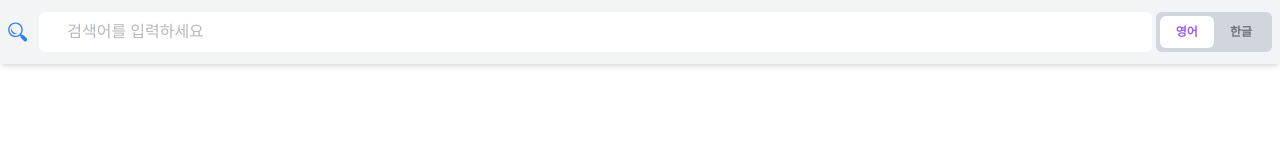
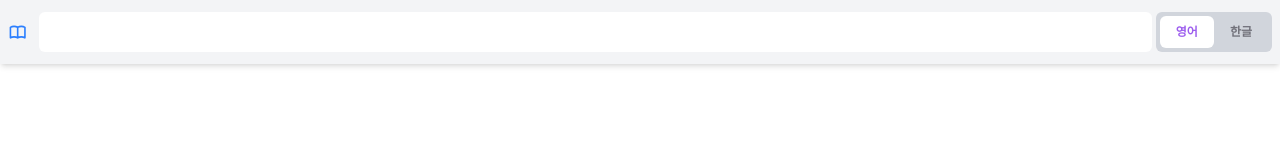
Before and after one commit to munjh61/SeeVocaLang, a React (Vite) app in the folder frontend/: page /moon in a window 1280 px wide. Shown: the top 160 px of the page. Built offline with nearby package versions, Linux system fonts and the light colour scheme; a web font is replaced by a local one.

Commit message:
svg변경

```diff
--- a/frontend/src/components/layout/book/IconButton.tsx
+++ b/frontend/src/components/layout/book/IconButton.tsx
@@ -6,16 +6,16 @@ type IconProps = ComponentProps<typeof Icon>;
 type ButtonProps = ComponentProps<typeof Button>;
 
 type IconButtonProps = {
-  icon: ComponentType<SVGProps<SVGSVGElement>>;
+  // icon: ComponentType<SVGProps<SVGSVGElement>>;
   className?: string;
-  iconVariant?: IconProps;
-  ButtonVariant?: ButtonProps;
-  children: React.ReactNode;
+  iconVariant: IconProps;
+  ButtonVariant: ButtonProps;
+  children?: React.ReactNode;
   inputValue?: (value: string) => void;
 };
 
 export const IconButton = ({
-  icon,
+  // icon,
   className,
   iconVariant,
   ButtonVariant,
@@ -26,10 +26,27 @@ export const IconButton = ({
   const size = ButtonVariant?.size;
   return (
     <div className={className}>
-      <Icon icon={icon} {...iconVariant} />
+      {/* <Icon icon={icon} {...iconVariant} /> */}
+      <Icon {...iconVariant} />
       <Button bgColor={bg} textColor={color} size={size}>
         {children}
       </Button>
     </div>
   );
 };
+
+// 이렇게 쓰면 됨
+// import { IconButton } from "../components/layout/book/IconButton";
+// import book from "../asset/nav_book.svg?react";
+
+// function TestPageMoon() {
+//   return (
+//     <div>
+//       <IconButton
+//         ButtonVariant={{ children: "" }}
+//         iconVariant={{ icon: book }}
+//       />
+//     </div>
+//   );
+// }
+// export default TestPageMoon;
--- a/frontend/src/components/layout/book/IconInput.tsx
+++ b/frontend/src/components/layout/book/IconInput.tsx
@@ -6,10 +6,9 @@ type InputProps = ComponentProps<typeof Input>;
 type IconProps = ComponentProps<typeof Icon>;
 
 type IconInputProps = {
-  icon: ComponentType<SVGProps<SVGSVGElement>>;
   className?: string;
   // variant props를 각각 따로 분리
-  iconVariant?: Pick<IconProps, "size" | "color" | "rotate">;
+  iconVariant: IconProps;
   inputVariant?: InputProps;
   // 일반 input HTML 속성들
   inputProps?: React.InputHTMLAttributes<HTMLInputElement>;
@@ -18,19 +17,12 @@ type IconInputProps = {
 };
 
 export const IconInput = ({
-  icon,
   iconVariant,
   inputVariant,
   inputProps,
   className = "",
   inputValue,
 }: IconInputProps) => {
-  const inputScale = inputVariant?.scale ?? "md";
-  const inputText = inputVariant?.text ?? "gray";
-  const iconSize = iconVariant?.size ?? "md";
-  const iconColor = iconVariant?.color ?? "gray";
-  const iconRotate = iconVariant?.rotate;
-
   const pressEnter = (e: React.KeyboardEvent<HTMLInputElement>) => {
     inputProps?.onKeyDown?.(e); // 원래 onKeyDown 먼저 실행
     if (e.key === "Enter" && inputValue) {
@@ -40,19 +32,14 @@ export const IconInput = ({
 
   return (
     <div className={`w-full flex items-center gap-2 ${className}`}>
-      <Icon icon={icon} size={iconSize} color={iconColor} rotate={iconRotate} />
-      <Input
-        scale={inputScale}
-        text={inputText}
-        {...inputProps}
-        onKeyDown={pressEnter}
-      />
+      <Icon {...iconVariant} />
+      <Input {...inputVariant} onKeyDown={pressEnter} />
     </div>
   );
 };
 
 // 이런 식으로 쓰면 됨
-// import searchSvg from "../asset/search.svg?react";
+// import book from "../asset/nav_book.svg?react";
 // import { IconInput } from "../components/layout/book/IconInput";
 
 // function TestPageMoon() {
@@ -62,12 +49,9 @@ export const IconInput = ({
 //   return (
 //     <div>
 //       <IconInput
-//         icon={searchSvg}
-//         iconVariant={{ color: "blue", size: "md" }}
+//         iconVariant={{ icon: book }}
 //         inputValue={handleSearch}
-//         inputProps={{}} // Input 변경
-//         className="" // 아이콘 + Input을 감싼 div를 변경
-//       />
+//       ></IconInput>
 //     </div>
 //   );
 // }
--- a/frontend/src/components/molecules/book/SearchbarSegment.tsx
+++ b/frontend/src/components/molecules/book/SearchbarSegment.tsx
@@ -6,10 +6,7 @@ type IconInputProps = ComponentProps<typeof IconInput>;
 type SegmentControlProps = ComponentProps<typeof SegmentControl>;
 
 type SearchbarSegmentProps = {
-  iconInput: Pick<
-    IconInputProps,
-    "icon" | "inputProps" | "inputVariant" | "iconVariant" | "inputValue"
-  >;
+  iconInput: IconInputProps;
   segmentControl?: Pick<
     SegmentControlProps,
     "options" | "defaultValue" | "onChange"
@@ -29,7 +26,7 @@ export const SearchbarSegment = ({
 };
 
 // 사용 방법
-// import searchSvg from "../asset/search.svg?react";
+// import book from "../asset/nav_book.svg?react";
 // import { SearchbarSegment } from "../components/molecules/book/SearchbarSegment";
 
 // function TestPageMoon() {
@@ -37,27 +34,30 @@ export const SearchbarSegment = ({
 //     console.log(value);
 //   };
 //   return (
-//     <div>
-//       <SearchbarSegment
-//         iconInput={{
-//           icon: searchSvg,
-//           iconVariant: { color: "blue" },
-//           inputProps: {
-//             placeholder: "검색어를 입력하세요",
-//           },
-//           inputVariant: { scale: "md" },
-//           inputValue: handleSearch,
-//         }}
-//         segmentControl={{
-//           options: [
-//             { label: "영어", value: "en" },
-//             { label: "한글", value: "ko" },
-//           ],
-//           defaultValue: "en",
-//           onChange: v => console.log("선택됨:", v),
-//         }}
-//       />
-//     </div>
+//     <SearchbarSegment
+//       iconInput={{
+//         iconVariant: {
+//           icon: book,
+//           color: "blue",
+//         },
+//         inputProps: {
+//           placeholder: "검색어를 입력하세요",
+//           onChange: () => handleSearch,
+//         },
+//         inputVariant: {
+//           scale: "md",
+//           text: "gray",
+//         },
+//       }}
+//       segmentControl={{
+//         options: [
+//           { label: "영어", value: "en" },
+//           { label: "한글", value: "ko" },
+//         ],
+//         defaultValue: "en",
+//         onChange: value => console.log("선택됨:", value),
+//       }}
+//     />
 //   );
 // }
 // export default TestPageMoon;
--- a/frontend/src/pages/TestPageMoon.tsx
+++ b/frontend/src/pages/TestPageMoon.tsx
@@ -1,5 +1,4 @@
-// 사용 방법
-import searchSvg from "../asset/search.svg?react";
+import book from "../asset/nav_book.svg?react";
 import { SearchbarSegment } from "../components/molecules/book/SearchbarSegment";
 
 function TestPageMoon() {
@@ -7,16 +6,20 @@ function TestPageMoon() {
     console.log(value);
   };
   return (
-    <div>
     <SearchbarSegment
       iconInput={{
-          icon: searchSvg,
-          iconVariant: { color: "blue" },
+        iconVariant: {
+          icon: book,
+          color: "blue",
+        },
         inputProps: {
           placeholder: "검색어를 입력하세요",
+          onChange: () => handleSearch,
         },
-          inputVariant: { scale: "md" },
-          inputValue: handleSearch,
+        inputVariant: {
+          scale: "md",
+          text: "gray",
+        },
       }}
       segmentControl={{
         options: [
@@ -24,10 +27,9 @@ function TestPageMoon() {
           { label: "한글", value: "ko" },
         ],
         defaultValue: "en",
-          onChange: v => console.log("선택됨:", v),
+        onChange: value => console.log("선택됨:", value),
       }}
     />
-    </div>
   );
 }
 export default TestPageMoon;
```
Lines whose indentation alone changed are shown as unchanged.
